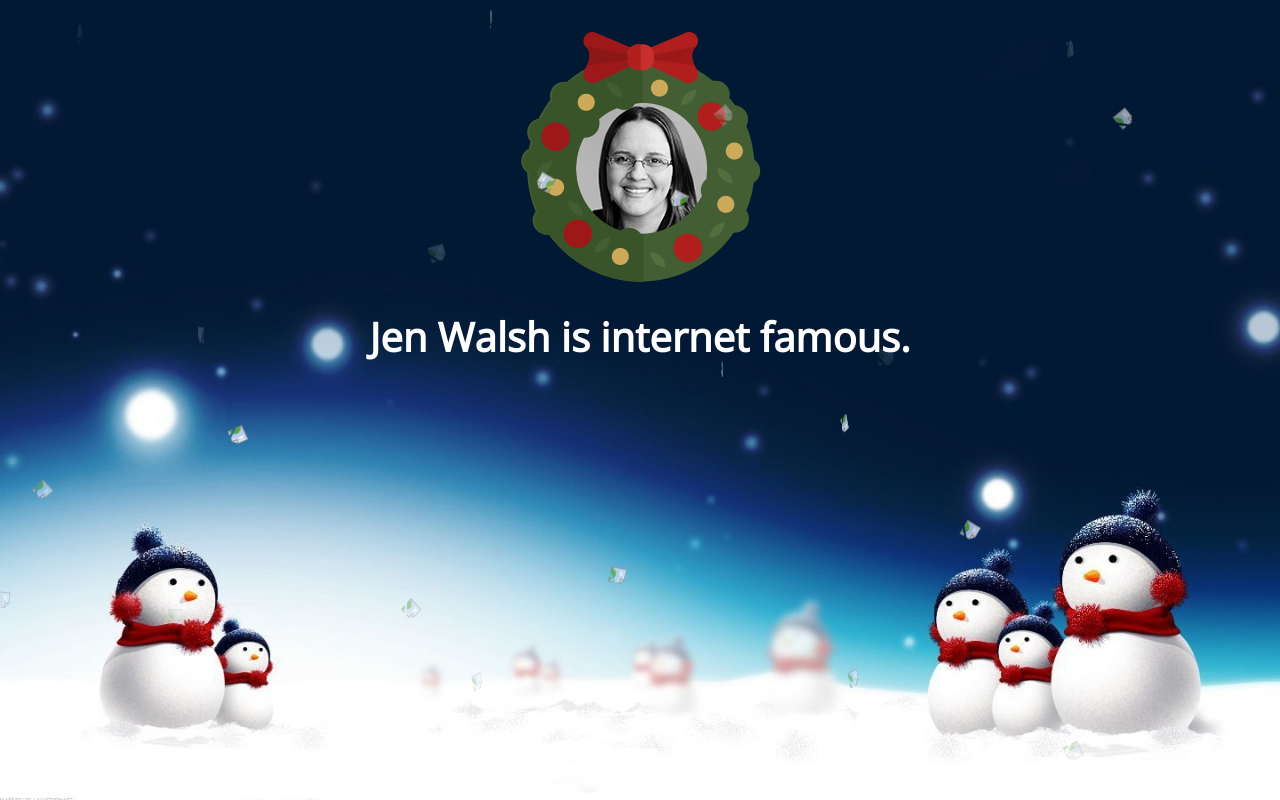
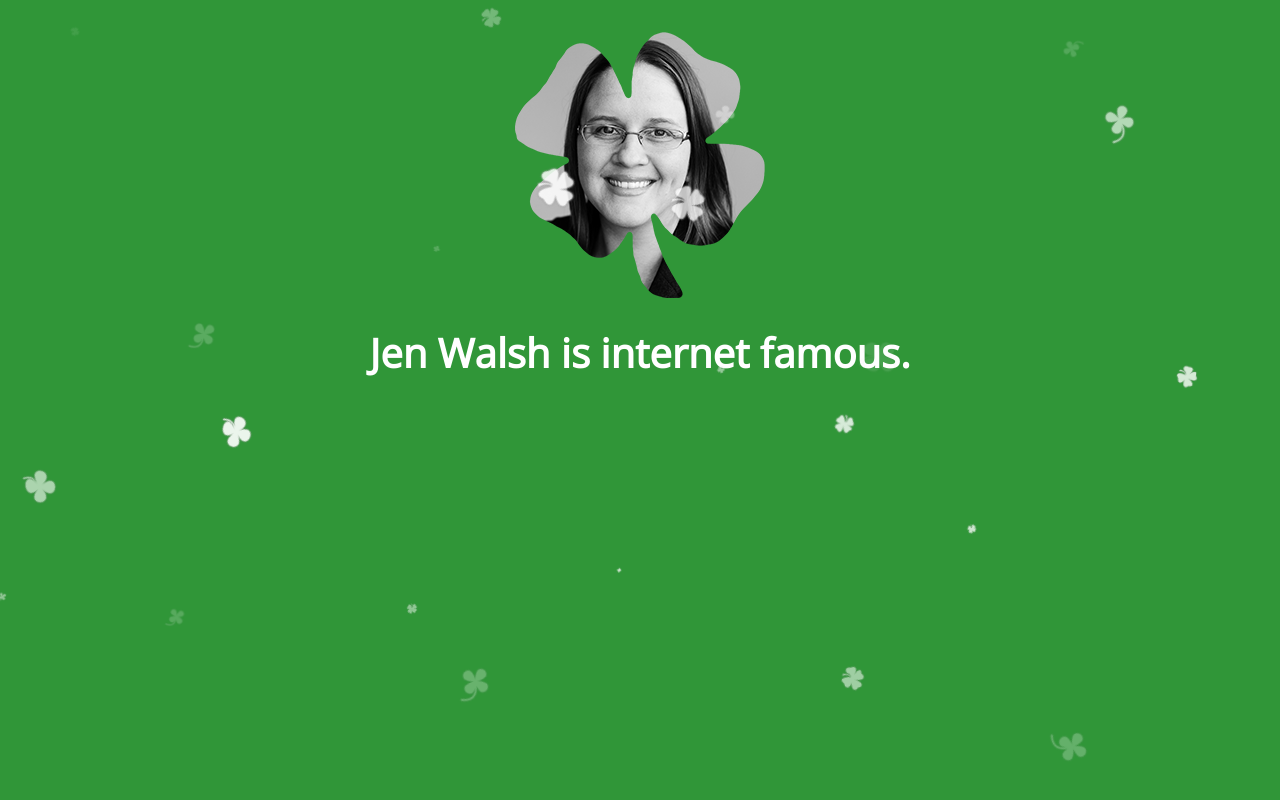
Before and after one commit to paulvantuyl/jenwalshfanclub, a plain HTML site: page index.html in a window 1280 px wide. Drawn offline with nearby package versions, Linux system fonts and the light colour scheme.

Commit message:
add st patrick's day theme!

```diff
--- a/css/main.css
+++ b/css/main.css
@@ -71,8 +71,7 @@ body {
   font-family: 'Open Sans', 'Helvetica Neue', Helvetica, sans-serif;
   font-weight: 300;
   text-align: center;
-    background-color: #011933;
-    background-image: url(../img/snowmen_1600x900.jpg);
+  background-color: #309638;
   background-position: center center;
   background-size: cover;
   background-repeat: no-repeat;
@@ -94,13 +93,6 @@ body {
   h1 {
     font-size: 2.5em;
   }
-}
-
-@media print,
-       (-o-min-device-pixel-ratio: 5/4),
-       (-webkit-min-device-pixel-ratio: 1.25),
-       (min-resolution: 120dpi) {
-
 }
 
 /* ==========================================================================
--- a/index.html
+++ b/index.html
@@ -16,7 +16,7 @@
 </head>
 <body>
 
-        <a href="https://twitter.com/jendub" title="@jendub"><img class="img-responsive" src="img/jenwalsh-christmas.png" alt="Jen Walsh, Internet Famous Lady"></a>
+  <a href="https://twitter.com/jendub" title="@jendub"><img class="img-responsive" src="img/jenwalsh-stpaddy.png" alt="Jen Walsh, Internet Famous Lady"></a>
   <h1>Jen Walsh is internet famous.</h1>
 
   <script src="https://ajax.googleapis.com/ajax/libs/jquery/2.1.4/jquery.min.js"></script>
@@ -24,7 +24,7 @@
   <script>
   jQuery(document).ready(function($){
     $('body').wpSuperSnow({
-              flakes: ['img/snowflake.png', 'img/snowball.png'],
+      flakes: ['img/shamrock-1.png', 'img/shamrock-2.png', 'img/shamrock-3.png'],
       totalFlakes: '50',
       zIndex: '999999',
       maxSize: '50',
```
Also changed, not shown: img/jenwalsh-stpaddy.png (added), img/shamrock-1.png (added), img/shamrock-2.png (added), img/shamrock-3.png (added), 2 other files. Lines whose indentation alone changed are shown as unchanged.
